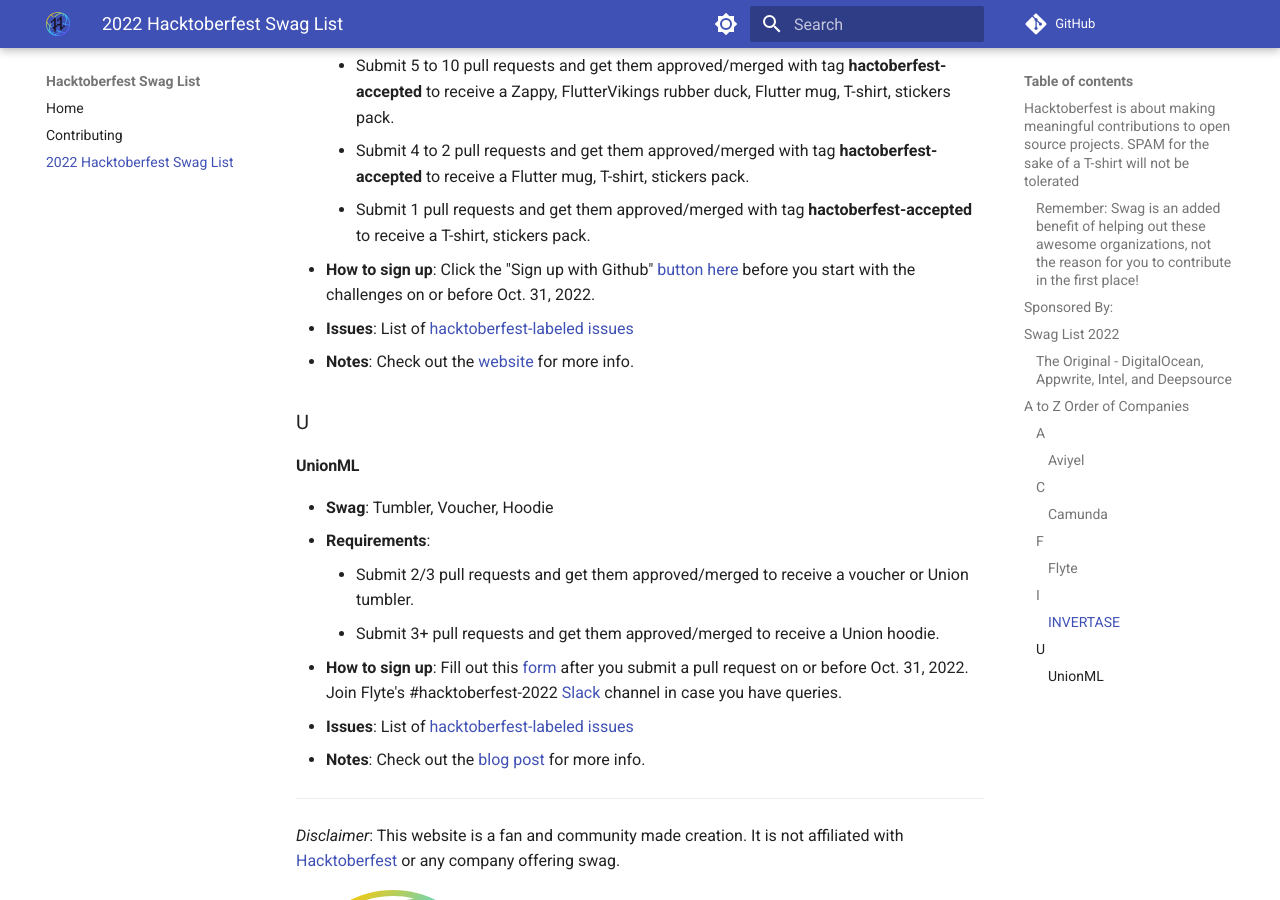
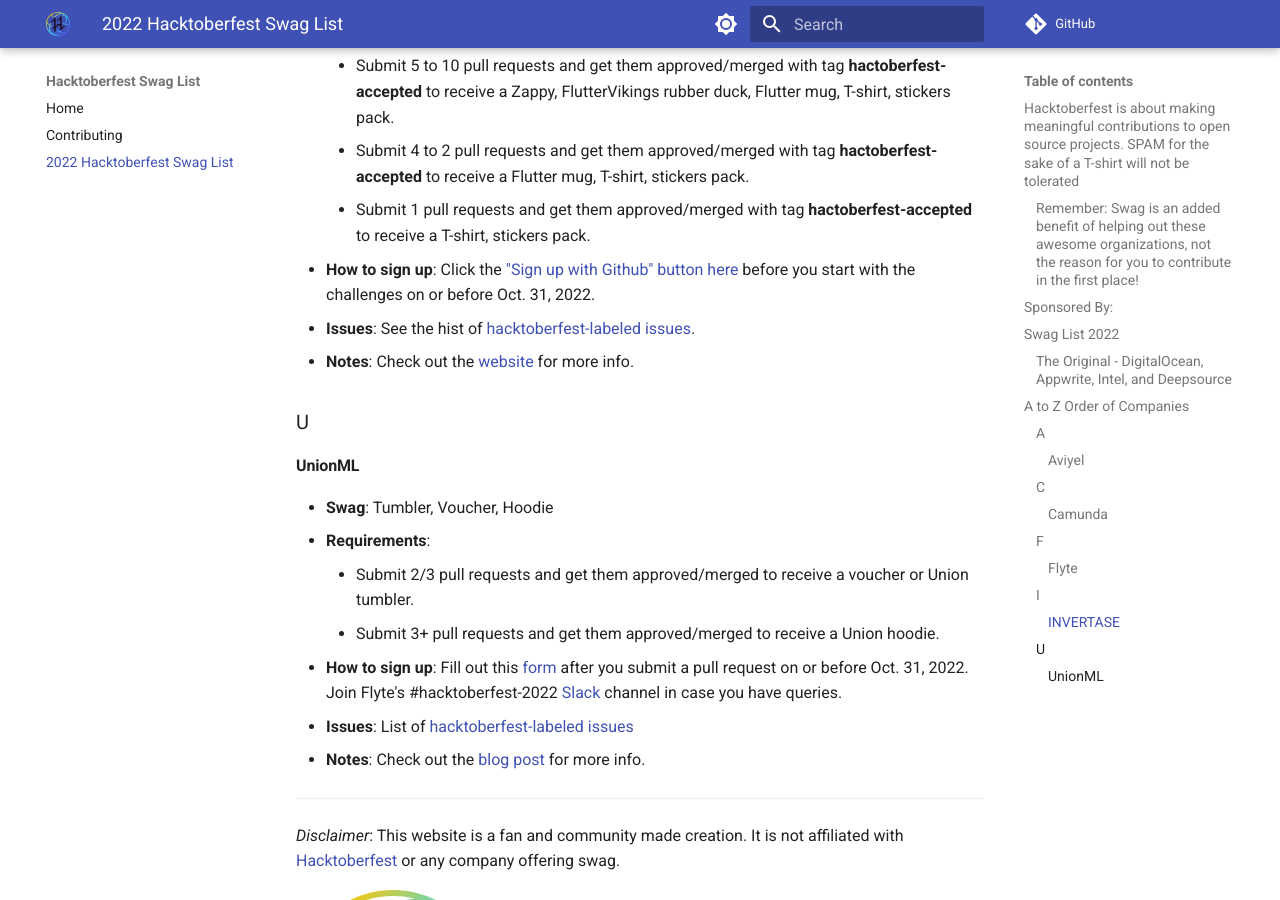
Before and after one commit to crweiner/hacktoberfest-swag-list, an MkDocs documentation site: the page built from docs/list.md, in a window 1280 px wide and 900 px high, scrolled down 3107 px. Built offline with MkDocs 1.6.1 and Material for MkDocs 9.7.7, drawn with Linux system fonts in a browser that asks for light colours; comment, search, counter and statistics services are not loaded.

Commit message:
Small changes

```diff
--- a/docs/list.md
+++ b/docs/list.md
@@ -84,8 +84,8 @@
     - Submit 5 to 10 pull requests and get them approved/merged with tag **hactoberfest-accepted** to receive a Zappy, FlutterVikings rubber duck, Flutter mug, T-shirt, stickers pack.
     - Submit 4 to 2 pull requests and get them approved/merged with tag **hactoberfest-accepted** to receive a Flutter mug, T-shirt, stickers pack.
     - Submit 1 pull requests and get them approved/merged with tag **hactoberfest-accepted** to receive a T-shirt, stickers pack.
-- **How to sign up**: Click the "Sign up with Github" [button here](https://invertase.io/community/hacktoberfest) before you start with the challenges on or before Oct. 31, 2022.
-- **Issues**: List of [hacktoberfest-labeled issues](https://github.com/search?q=org%3Ainvertase+org%3Afluttercommunity+org%3Aatsign-foundation++label%3Ahacktoberfest+created%3A%3E2021-01-01+state%3Aopen&type=Issues)
+- **How to sign up**: Click the ["Sign up with Github" button here](https://invertase.io/community/hacktoberfest) before you start with the challenges on or before Oct. 31, 2022.
+- **Issues**: See the hist of [hacktoberfest-labeled issues](https://github.com/search?q=org%3Ainvertase+org%3Afluttercommunity+org%3Aatsign-foundation++label%3Ahacktoberfest+created%3A%3E2021-01-01+state%3Aopen&type=Issues).
 - **Notes**: Check out the [website](https://invertase.io/community/hacktoberfest) for more info.
 
 ### U
```
